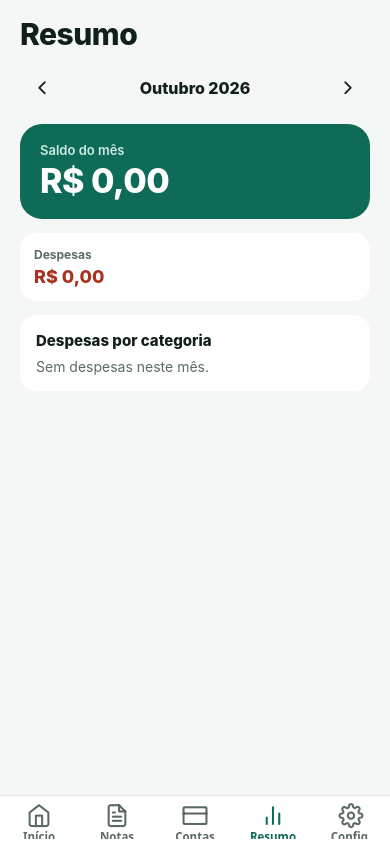
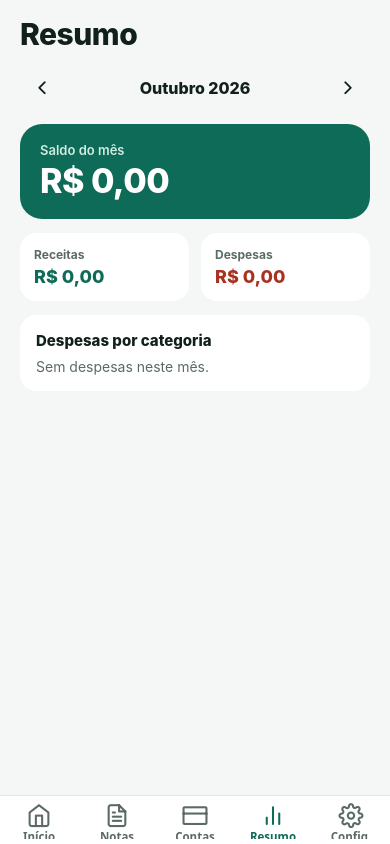
Before and after one commit to josefelipebezerradefreitas-max/financebook, a React Native app: screen /Resumo in a window 390 px wide. Built offline with nearby package versions, Linux system fonts and the light colour scheme; what expo-notifications would draw is missing.

Commit message:
Volta o quadro de Receitas no Início e no Resumo
Co-Authored-By: Claude Sonnet 5.5 <noreply@anthropic.com>
Claude-Session: https://claude.ai/code/session_012EnyGTost7cwtt9ibwVYqZ

```diff
--- a/src/screens/HomeScreen.js
+++ b/src/screens/HomeScreen.js
@@ -61,6 +61,10 @@ export default function HomeScreen({ navigation }) {
         <Text style={st.balanceLabel}>Saldo previsto do mês</Text>
         <Text style={st.balanceValue}>{money(income - expense)}</Text>
         <View style={st.balanceRow}>
+          <View style={st.balanceBox}>
+            <Text style={st.balanceBoxLabel}>Receitas</Text>
+            <Text style={st.balanceBoxValue}>{money(income)}</Text>
+          </View>
           <View style={st.balanceBox}>
             <Text style={st.balanceBoxLabel}>Despesas</Text>
             <Text style={st.balanceBoxValue}>{money(expense)}</Text>
--- a/src/screens/SummaryScreen.js
+++ b/src/screens/SummaryScreen.js
@@ -33,6 +33,10 @@ export default function SummaryScreen() {
         <Text style={st.balanceValue}>{money(income - expense)}</Text>
       </View>
       <View style={{ flexDirection: 'row', gap: 12 }}>
+        <Card style={{ flex: 1 }}>
+          <Text style={st.smallLabel}>Receitas</Text>
+          <Text style={[st.smallValue, { color: colors.primary }]}>{money(income)}</Text>
+        </Card>
         <Card style={{ flex: 1 }}>
           <Text style={st.smallLabel}>Despesas</Text>
           <Text style={[st.smallValue, { color: colors.red }]}>{money(expense)}</Text>
```
